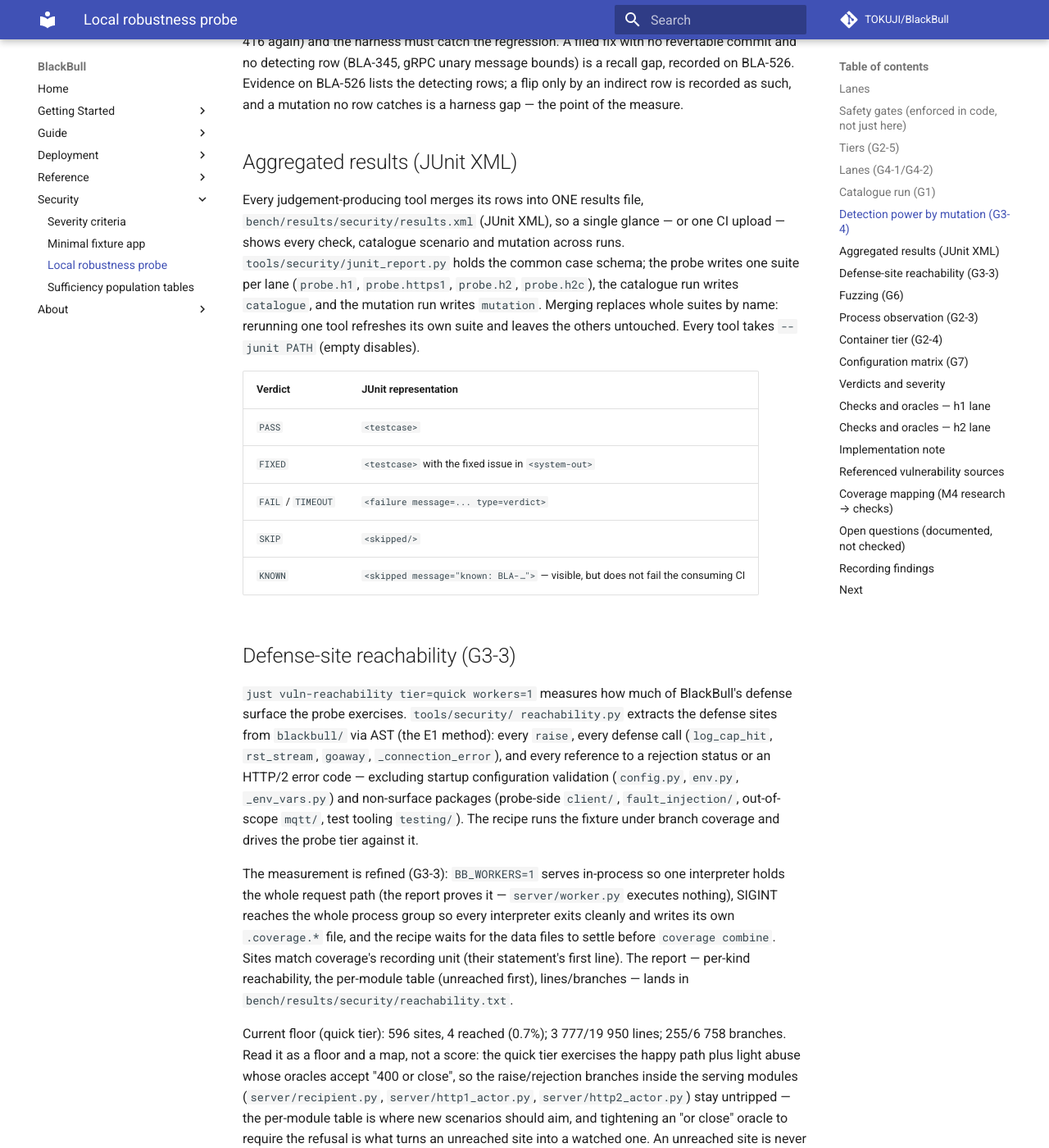
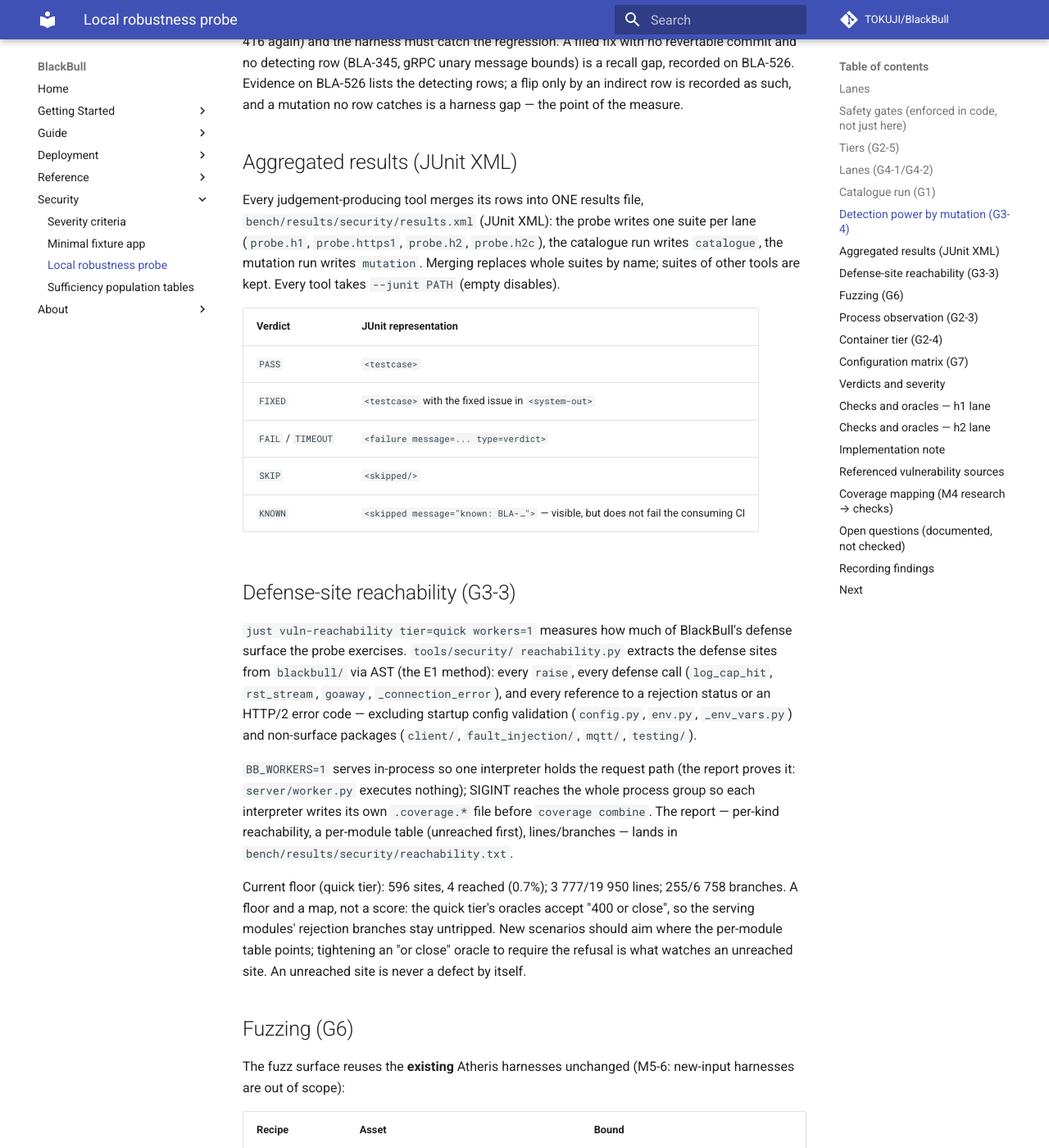
Before and after one commit to TOKUJI/BlackBull, an MkDocs documentation site: the page built from docs/security/probe.md, in a window 1280 px wide and 1400 px high, scrolled down 4067 px. Shown: the whole window at 82% size. Built offline with MkDocs 1.6.1 and Material for MkDocs 9.7.7, drawn with Linux system fonts in a browser that asks for light colours; comment, search, counter and statistics services are not loaded; some of the changed text lies outside the part shown.

Commit message:
security: trim comments and docs to the minimum that prevents mistakes (BLA-526 M5)
Drop the review-citation noise and the repeated rationale from the tool
comments and probe.md; each note now states only what a reader must not
get wrong (what is excluded and why, what a verdict word does, where the
output lands).  Behavior is unchanged.

```diff
--- a/docs/security/probe.md
+++ b/docs/security/probe.md
@@ -166,14 +166,11 @@
 ## Aggregated results (JUnit XML)
 
 Every judgement-producing tool merges its rows into ONE results file,
-`bench/results/security/results.xml` (JUnit XML), so a single glance —
-or one CI upload — shows every check, catalogue scenario and mutation
-across runs.  `tools/security/junit_report.py` holds the common case
-schema; the probe writes one suite per lane (`probe.h1`, `probe.https1`,
-`probe.h2`, `probe.h2c`), the catalogue run writes `catalogue`, and the
-mutation run writes `mutation`.  Merging replaces whole suites by name:
-rerunning one tool refreshes its own suite and leaves the others
-untouched.  Every tool takes `--junit PATH` (empty disables).
+`bench/results/security/results.xml` (JUnit XML): the probe writes one
+suite per lane (`probe.h1`, `probe.https1`, `probe.h2`, `probe.h2c`),
+the catalogue run writes `catalogue`, the mutation run writes `mutation`.
+Merging replaces whole suites by name; suites of other tools are kept.
+Every tool takes `--junit PATH` (empty disables).
 
 | Verdict | JUnit representation |
 |---|---|
@@ -190,31 +187,24 @@
 reachability.py` extracts the defense sites from `blackbull/` via AST
 (the E1 method): every `raise`, every defense call (`log_cap_hit`,
 `rst_stream`, `goaway`, `_connection_error`), and every reference to a
-rejection status or an HTTP/2 error code — excluding startup
-configuration validation (`config.py`, `env.py`, `_env_vars.py`) and
-non-surface packages (probe-side `client/`, `fault_injection/`,
-out-of-scope `mqtt/`, test tooling `testing/`).  The recipe runs the
-fixture under branch coverage and drives the probe tier against it.
+rejection status or an HTTP/2 error code — excluding startup config
+validation (`config.py`, `env.py`, `_env_vars.py`) and non-surface
+packages (`client/`, `fault_injection/`, `mqtt/`, `testing/`).
 
-The measurement is refined (G3-3): `BB_WORKERS=1` serves in-process so
-one interpreter holds the whole request path (the report proves it —
-`server/worker.py` executes nothing), SIGINT reaches the whole process
-group so every interpreter exits cleanly and writes its own
-`.coverage.*` file, and the recipe waits for the data files to settle
-before `coverage combine`.  Sites match coverage's recording unit
-(their statement's first line).  The report — per-kind reachability, the
-per-module table (unreached first), lines/branches — lands in
-`bench/results/security/reachability.txt`.
+`BB_WORKERS=1` serves in-process so one interpreter holds the request
+path (the report proves it: `server/worker.py` executes nothing);
+SIGINT reaches the whole process group so each interpreter writes its
+own `.coverage.*` file before `coverage combine`.  The report — per-kind
+reachability, a per-module table (unreached first), lines/branches —
+lands in `bench/results/security/reachability.txt`.
 
 Current floor (quick tier): 596 sites, 4 reached (0.7%); 3 777/19 950
-lines; 255/6 758 branches.  Read it as a floor and a map, not a score:
-the quick tier exercises the happy path plus light abuse whose oracles
-accept "400 or close", so the raise/rejection branches inside the
-serving modules (`server/recipient.py`, `server/http1_actor.py`,
-`server/http2_actor.py`) stay untripped — the per-module table is
-where new scenarios should aim, and tightening an "or close" oracle to
-require the refusal is what turns an unreached site into a watched
-one.  An unreached site is never a defect by itself.
+lines; 255/6 758 branches.  A floor and a map, not a score: the quick
+tier's oracles accept "400 or close", so the serving modules' rejection
+branches stay untripped.  New scenarios should aim where the
+per-module table points; tightening an "or close" oracle to require the
+refusal is what watches an unreached site.  An unreached site is never
+a defect by itself.
 
 ## Fuzzing (G6)
 
@@ -311,21 +301,15 @@
 example its TLS stack refuses to offer the version under test); it is
 recorded, never reported as `PASS`, and does not fail the run.
 
-`KNOWN` and `FIXED` (G5) link filed defects. A check carrying
-`known_issue='BLA-…'` reports `KNOWN` when it fails *and the failure
-matches the filed defect's signature* (`known_signature` fragments —
-the shape that bug produces, e.g. `answered 405` for BLA-527): the
-failure is then an OPEN, filed defect (the issue is in the row), not
-news, and does not fail the run. A failure that does NOT match — a new
-timeout, crash or leak on the same check — stays `FAIL` and is marked
-`new failure, not the BLA-… shape` (PR review P1: never suppress a new
-failure just because the check carries a known_issue). A check carrying
-`fixed_issue='BLA-…'` reports `FIXED` when it passes — the row confirms
-the filed fix and watches for regression; if it FAILS it stays `FAIL`
-and the row is prefixed `REGRESSION, fixed in BLA-…`, loud on purpose.
-H1-ROBUST-001 carries its filed open question as
-`known_issue='BLA-527'` with signature `('answered 405', 'answered
-501')` (the 405-vs-501 decision; its oracle is untouched).
+`KNOWN` and `FIXED` (G5) link filed defects.  A `known_issue` failure
+is `KNOWN` only when its detail matches the `known_signature` fragments
+(the filed defect's own failure shape); the issue number rides in the
+row and does not fail the run.  A failure that does not match stays
+`FAIL`, marked `new failure, not the BLA-… shape`.  A `fixed_issue`
+pass is `FIXED` (the fix holds, the row guards the regression); a
+`fixed_issue` failure stays `FAIL`, prefixed `REGRESSION, fixed in
+BLA-…`.  H1-ROBUST-001 carries `known_issue='BLA-527'` with signature
+`('answered 405', 'answered 501')`; its oracle is untouched.
 
 The severity column is the rank a *failure* of that check
 carries, per [severity criteria](severity.md); a hang or crash escalates the
```
Also changed, not shown: 7 other files.
